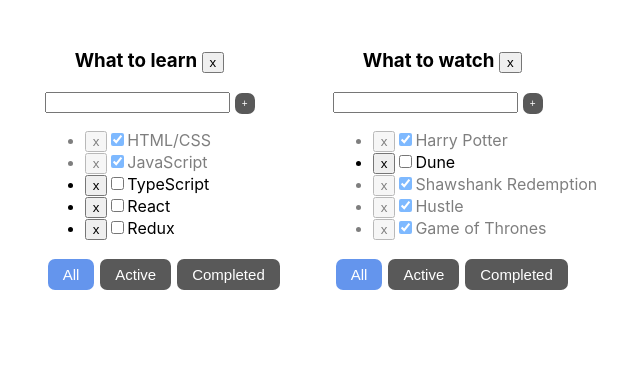
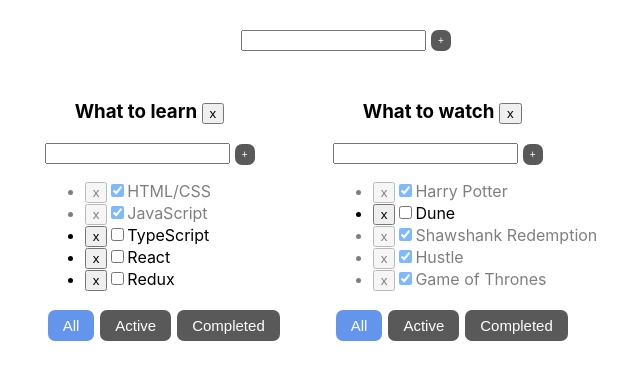
Before and after one commit to Tumelya/todolist, a React (Create React App) app: page / in a window 1280 px wide. Shown: the top 380 px of the page, without its empty margins (294-934 px from the left). Built offline with nearby package versions, Linux system fonts and the light colour scheme.

Commit message:
feat: add an input and a button for adding new todolists

```diff
--- a/src/App.css
+++ b/src/App.css
@@ -1,3 +1,8 @@
+.todoInput {
+  margin-top: 30px;
+  display: flex;
+  justify-content: center;
+}
 .App {
   padding: 30px;
   display: flex;
--- a/src/App.tsx
+++ b/src/App.tsx
@@ -83,6 +83,11 @@
     }
 
     return (
+        <div>
+            <div className="todoInput">
+                <input type="text"/>
+                <button className="plusButton">+</button>
+            </div>
             <div className="App">
                 {todolists.map((todo) => {
                     let currentTasks = tasksObj[todo.id];
@@ -108,6 +113,7 @@
                     )
                 })}
             </div>
+        </div>
     );
 }
 
```
Lines whose indentation alone changed are shown as unchanged.
